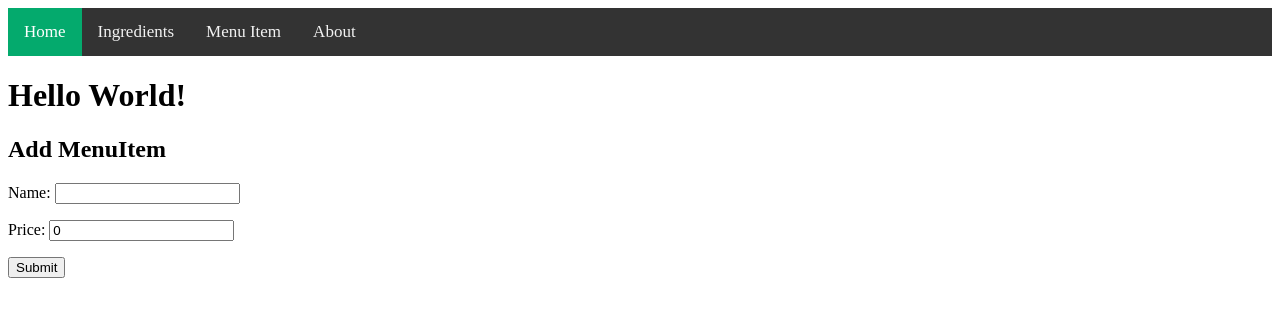
After one commit to ErikMiyoshi/RestDjango, a Django app: page /menuitem/create in a window 1280 px wide. The commit adds this page. Shown: the top 317 px of the page. Run offline with Django 5.2, Linux system fonts and the light colour scheme.

Commit message:
Create MenuItem class and view pages related

```diff
--- a/djangodelights/inventory/admin.py
+++ b/djangodelights/inventory/admin.py
@@ -1,5 +1,6 @@
 from django.contrib import admin
-from .models import Ingredient
+from .models import Ingredient, MenuItem
 
 # Register your models here.
 admin.site.register(Ingredient)
+admin.site.register(MenuItem)
--- a/djangodelights/inventory/forms.py
+++ b/djangodelights/inventory/forms.py
@@ -1,6 +1,7 @@
 from django import forms
-from .models import Ingredient
+from .models import Ingredient, MenuItem
 
+#Ingredient Form
 class IngredientCreateForm(forms.ModelForm):
     class Meta:
         model = Ingredient
@@ -10,3 +11,14 @@
     class Meta:
         model = Ingredient
         fields = "__all__"
+
+#MenuItem Form
+class MenuItemCreateForm(forms.ModelForm):
+    class Meta:
+        model = MenuItem
+        fields = "__all__"
+
+class MenuItemUpdateForm(forms.ModelForm):
+    class Meta:
+        model = MenuItem
+        fields = "__all__"
--- a/djangodelights/inventory/models.py
+++ b/djangodelights/inventory/models.py
@@ -3,12 +3,22 @@
 # Create your models here.
 class Ingredient(models.Model):
     UNIT_CHOICES = [
-        ('KG', 'Kilograma'),
+        ('Kg', 'Kilograms'),
+        ('g', 'Grams'),
+        ('L', 'Liters'),
+        ('Un', 'Units'),
     ]
     name = models.CharField(max_length = 30, null=False, blank=False)
-    # quantity = models.FloatField()
-    unit = models.CharField(max_length = 2, choices=UNIT_CHOICES, default="KG")
-    price = models.FloatField()  # price per unit
+    quantity = models.FloatField(null=False, blank=False, default=0)
+    unit = models.CharField(max_length = 20, choices=UNIT_CHOICES, default="KG")
+    price = models.FloatField(null=False, blank=False)  # price per unit
 
     def get_absolute_url(self):
         return '/ingredient/list'
+
+class MenuItem(models.Model):
+    name = models.CharField(max_length = 30, null=False, blank=False)
+    price = models.FloatField(null=False, blank=False, default=0)
+
+    def get_absolute_url(self):
+        return '/menuitem/list'
--- a/djangodelights/inventory/templates/base.html
+++ b/djangodelights/inventory/templates/base.html
@@ -13,7 +13,7 @@
         <div class="topnav">
             <a class="active" href="{% url 'home' %}">Home</a>
             <a href="{% url 'ingredientlist' %}">Ingredients</a>
-            <a href="#contact">Contact</a>
+            <a href="{% url 'menuitemlist' %}">Menu Item</a>
             <a href="#about">About</a>
         </div>
 
--- a/djangodelights/inventory/templates/inventory/ingredient_list.html
+++ b/djangodelights/inventory/templates/inventory/ingredient_list.html
@@ -7,6 +7,7 @@
 <table>
     <tr>
         <th>Name</th>
+        <th>Quantity</th>
         <th>Unit</th>
         <th>Price</th>
         <th>Actions</th>
@@ -14,6 +15,7 @@
         {% for item in ingredient_list %}
     <tr>
         <td>{{ item.name }}</td>
+        <td>{{ item.quantity }}</td>
         <td>{{ item.unit }}</td>
         <td>{{ item.price }}</td>
         <td><a href="{% url 'ingredientupdate' item.id %}"><button>Update</button></a>
--- /dev/null
+++ b/djangodelights/inventory/templates/inventory/menuitem_create_form.html
@@ -0,0 +1,11 @@
+{% extends 'base.html' %}
+
+{% block content %}
+<h2>Add MenuItem</h2>
+<form method="POST">
+    {% csrf_token %}
+    {{ form.as_p }}
+    <input type='submit' value='Submit' />
+</form>
+
+{% endblock %}
--- a/djangodelights/inventory/urls.py
+++ b/djangodelights/inventory/urls.py
@@ -3,8 +3,15 @@
 
 urlpatterns = [
     path('', views.home, name='home'),
+
     path('ingredient/list', views.IngredientList.as_view(), name='ingredientlist'),
     path('ingredient/create', views.IngredientCreate.as_view(), name='ingredientcreate'),
     path('ingredient/<pk>/update', views.IngredientUpdate.as_view(), name='ingredientupdate'),
     path('ingredient/<pk>/delete', views.IngredientDelete.as_view(), name='ingredientdelete'),
+
+    path('menuitem/list', views.MenuItemList.as_view(), name='menuitemlist'),
+    path('menuitem/create', views.MenuItemCreate.as_view(), name='menuitemcreate'),
+    path('menuitem/<pk>/update', views.MenuItemUpdate.as_view(), name='menuitemupdate'),
+    path('menuitem/<pk>/delete', views.MenuItemDelete.as_view(), name='menuitemdelete'),
+
 ]
--- a/djangodelights/inventory/views.py
+++ b/djangodelights/inventory/views.py
@@ -3,14 +3,17 @@
 from django.views.generic.edit import CreateView, UpdateView, DeleteView
 
 from .forms import IngredientCreateForm, IngredientUpdateForm
+from .forms import MenuItemCreateForm, MenuItemUpdateForm
 
-from .models import Ingredient
+from .models import Ingredient, MenuItem
 
 
 # Create your views here.
 def home(request):
     return render(request, "inventory/home.html")
 
+
+# Ingredient Views
 class IngredientList(ListView):
     model = Ingredient
 
@@ -28,3 +31,22 @@
     model = Ingredient
     template_name = "inventory/ingredient_delete_form.html"
     success_url = "/ingredient/list"
+
+# MenuItem Views
+class MenuItemList(ListView):
+    model = MenuItem
+
+class MenuItemCreate(CreateView):
+    model = MenuItem
+    template_name = "inventory/menuitem_create_form.html"
+    form_class = MenuItemCreateForm
+
+class MenuItemUpdate(UpdateView):
+    model = MenuItem
+    template_name = "inventory/menuitem_update_form.html"
+    form_class = MenuItemUpdateForm
+
+class MenuItemDelete(DeleteView):
+    model = MenuItem
+    template_name = "inventory/menuitem_delete_form.html"
+    success_url = "/menuitem/list"
```
Also changed, not shown: djangodelights/inventory/templates/inventory/menuitem_delete_form.html (added, +12 -0 lines), djangodelights/inventory/templates/inventory/menuitem_list.html (added, +22 -0 lines), djangodelights/inventory/migrations/0004_menuitem_ingredient_quantity_alter_ingredient_unit.py (added), djangodelights/inventory/migrations/0005_alter_menuitem_price.py (added).
